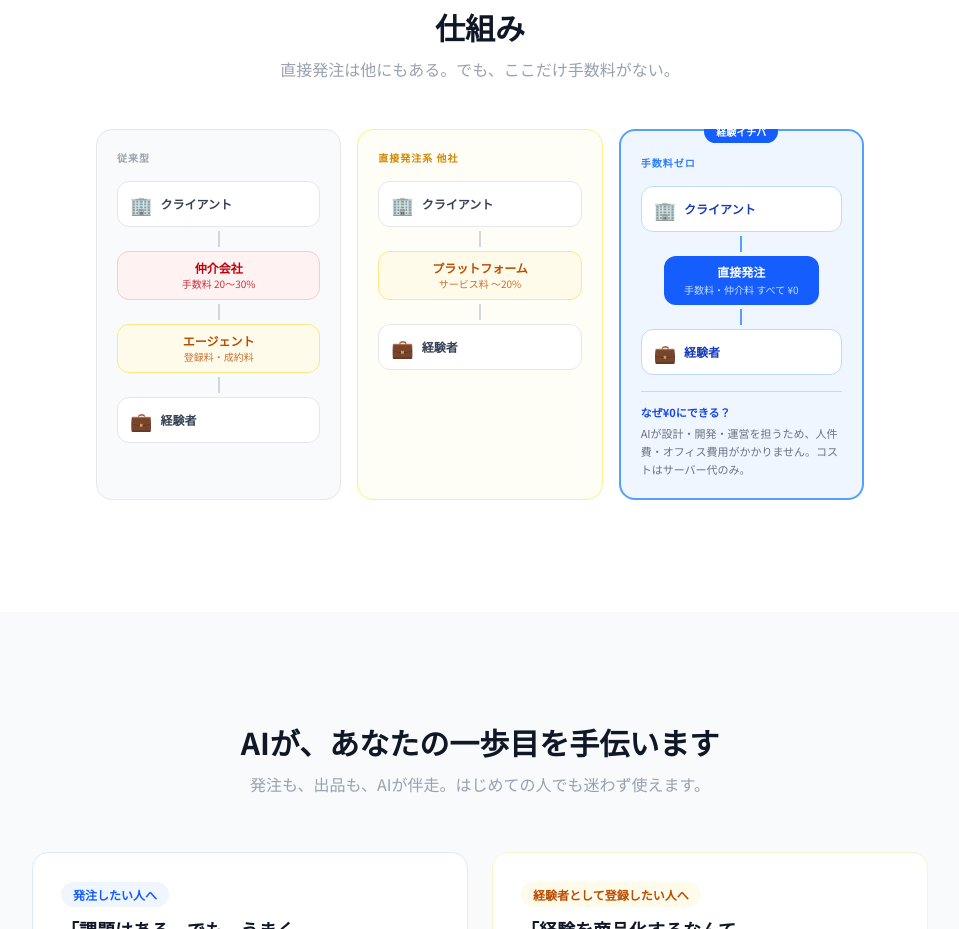
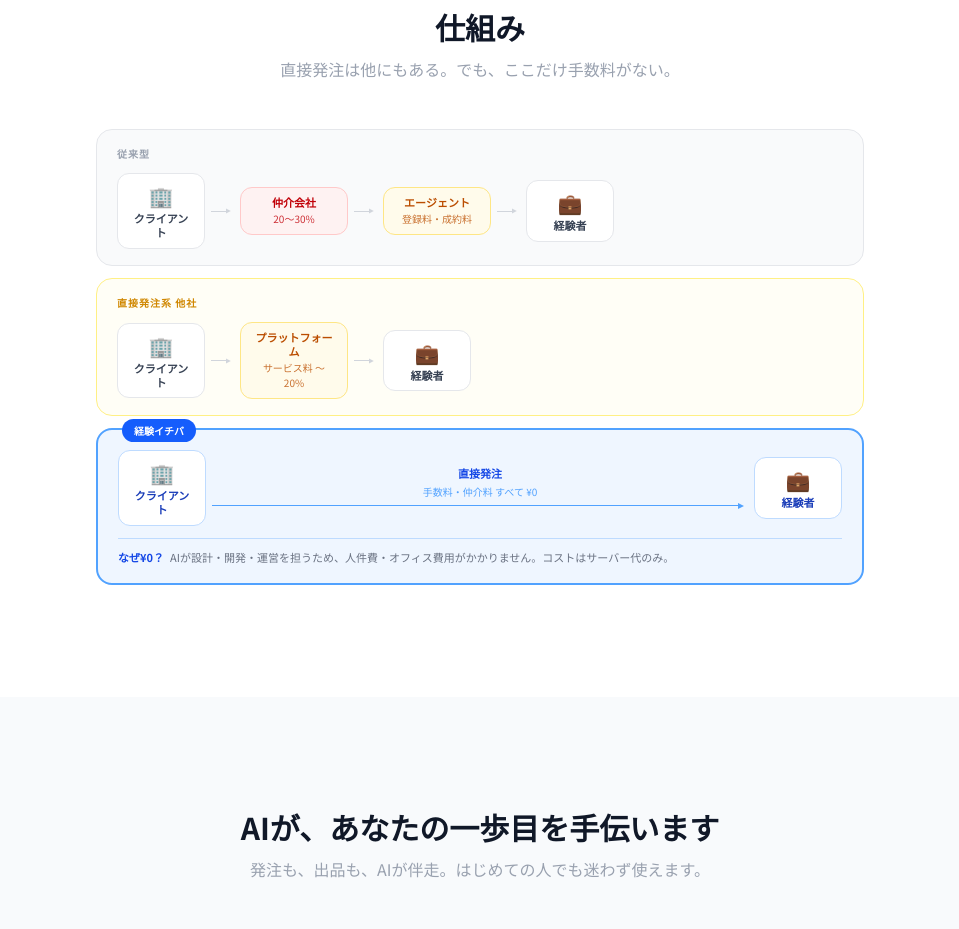
Before and after one commit to westville1030-tech11/skill-tana, a Next.js app: page / in a window 1280 px wide. Shown: the part 1060-1989 px from the top of the page, without its empty margins (160-1119 px from the left). Built offline with nearby package versions, Linux system fonts and the light colour scheme; no server answers.

Commit message:
仕組み図を横フロー（クライアント→…→経験者）に変更

```diff
--- a/app/page.tsx
+++ b/app/page.tsx
@@ -396,18 +396,18 @@ function HeroGraphic() {
   );
 }
 
-/* ---- 3列比較図 ---- */
+/* ---- 3行比較図（横フロー） ---- */
 function ConceptDiagram() {
   return (
-    <div className="grid grid-cols-3 gap-4">
+    <div className="space-y-3">
 
       {/* 従来型 */}
-      <div className="rounded-2xl border border-gray-200 bg-gray-50 p-5 flex flex-col">
-        <p className="text-[10px] font-bold text-gray-400 tracking-widest mb-4">従来型</p>
-        <div className="flex flex-col items-center gap-1 flex-1">
+      <div className="rounded-2xl border border-gray-200 bg-gray-50 px-5 py-4">
+        <p className="text-[10px] font-bold text-gray-400 tracking-widest mb-3">従来型</p>
+        <div className="flex items-center gap-1.5">
           <DiagBox icon="🏢" label="クライアント" />
           <DiagArrow />
-          <DiagFee label="仲介会社" sub="手数料 20〜30%" red />
+          <DiagFee label="仲介会社" sub="20〜30%" red />
           <DiagArrow />
           <DiagFee label="エージェント" sub="登録料・成約料" amber />
           <DiagArrow />
@@ -416,9 +416,9 @@ function ConceptDiagram() {
       </div>
 
       {/* 直接系他社 */}
-      <div className="rounded-2xl border border-yellow-200 bg-yellow-50/40 p-5 flex flex-col">
-        <p className="text-[10px] font-bold text-yellow-600 tracking-widest mb-4">直接発注系 他社</p>
-        <div className="flex flex-col items-center gap-1 flex-1">
+      <div className="rounded-2xl border border-yellow-200 bg-yellow-50/40 px-5 py-4">
+        <p className="text-[10px] font-bold text-yellow-600 tracking-widest mb-3">直接発注系 他社</p>
+        <div className="flex items-center gap-1.5">
           <DiagBox icon="🏢" label="クライアント" />
           <DiagArrow />
           <DiagFee label="プラットフォーム" sub="サービス料 〜20%" amber />
@@ -428,22 +428,26 @@ function ConceptDiagram() {
       </div>
 
       {/* 経験イチバ */}
-      <div className="rounded-2xl border-2 border-blue-400 bg-blue-50 p-5 flex flex-col relative">
-        <div className="absolute -top-3.5 left-1/2 -translate-x-1/2 whitespace-nowrap">
+      <div className="rounded-2xl border-2 border-blue-400 bg-blue-50 px-5 py-4 relative">
+        <div className="absolute -top-3.5 left-6 whitespace-nowrap">
           <span className="bg-blue-600 text-white text-[10px] font-bold px-3 py-1 rounded-full">経験イチバ</span>
         </div>
-        <p className="text-[10px] font-bold text-blue-500 tracking-widest mb-4 mt-1">手数料ゼロ</p>
-        <div className="flex flex-col items-center gap-1">
+        <div className="flex items-center gap-1.5 mt-1">
           <DiagBox icon="🏢" label="クライアント" blue />
-          <DiagArrow blue />
-          <div className="bg-blue-600 text-white text-xs font-bold px-5 py-2 rounded-xl text-center leading-snug">
-            直接発注<br /><span className="font-normal text-blue-200 text-[10px]">手数料・仲介料 すべて ¥0</span>
+          <div className="flex-1 flex flex-col items-center gap-0.5">
+            <span className="text-[11px] font-bold text-blue-700">直接発注</span>
+            <span className="text-[10px] text-blue-400">手数料・仲介料 すべて ¥0</span>
+            <div className="w-full flex items-center">
+              <div className="flex-1 h-px bg-blue-400" />
+              <svg className="w-2.5 h-2.5 text-blue-400 -ml-px flex-shrink-0" fill="currentColor" viewBox="0 0 10 10">
+                <path d="M0 2 L6 5 L0 8 Z" />
+              </svg>
+            </div>
           </div>
-          <DiagArrow blue />
           <DiagBox icon="💼" label="経験者" blue />
         </div>
-        <div className="mt-4 border-t border-blue-200 pt-3">
-          <p className="text-[11px] font-bold text-blue-700 mb-1">なぜ¥0にできる？</p>
+        <div className="mt-3 border-t border-blue-200 pt-2.5 flex gap-1.5 items-start">
+          <span className="text-[11px] font-bold text-blue-700 whitespace-nowrap">なぜ¥0？</span>
           <p className="text-[11px] text-gray-500 leading-relaxed">AIが設計・開発・運営を担うため、人件費・オフィス費用がかかりません。コストはサーバー代のみ。</p>
         </div>
       </div>
@@ -454,16 +458,23 @@ function ConceptDiagram() {
 
 function DiagBox({ icon, label, blue }: { icon: string; label: string; blue?: boolean }) {
   return (
-    <div className={`w-full rounded-xl border px-3 py-2 flex items-center gap-2 ${blue ? "bg-white border-blue-200" : "bg-white border-gray-200"}`}>
-      <span className="text-lg">{icon}</span>
-      <span className={`text-xs font-bold ${blue ? "text-blue-800" : "text-gray-700"}`}>{label}</span>
+    <div className={`flex-shrink-0 rounded-xl border px-3 py-2 flex flex-col items-center gap-0.5 w-[88px] ${
+      blue ? "bg-white border-blue-200" : "bg-white border-gray-200"
+    }`}>
+      <span className="text-xl">{icon}</span>
+      <span className={`text-[11px] font-bold text-center leading-tight ${blue ? "text-blue-800" : "text-gray-700"}`}>{label}</span>
     </div>
   );
 }
 
 function DiagArrow({ blue }: { blue?: boolean }) {
   return (
-    <div className={`w-0.5 h-4 ${blue ? "bg-blue-400" : "bg-gray-300"}`} />
+    <div className={`flex items-center flex-shrink-0 ${blue ? "text-blue-300" : "text-gray-300"}`}>
+      <div className={`w-4 h-px ${blue ? "bg-blue-300" : "bg-gray-300"}`} />
+      <svg className="w-2 h-2 -ml-px" fill="currentColor" viewBox="0 0 10 10">
+        <path d="M0 2 L6 5 L0 8 Z" />
+      </svg>
+    </div>
   );
 }
 
@@ -474,9 +485,9 @@ function DiagFee({ label, sub, red, amber }: { label: string; sub: string; red?:
     ? "bg-amber-50 border-amber-200 text-amber-700"
     : "bg-gray-50 border-gray-200 text-gray-700";
   return (
-    <div className={`w-full rounded-xl border px-3 py-2 text-center ${cls}`}>
-      <p className="text-xs font-bold">{label}</p>
-      <p className="text-[10px] opacity-80">{sub}</p>
+    <div className={`flex-shrink-0 rounded-xl border px-3 py-2 text-center w-[108px] ${cls}`}>
+      <p className="text-[11px] font-bold leading-tight">{label}</p>
+      <p className="text-[10px] opacity-80 mt-0.5">{sub}</p>
     </div>
   );
 }
```
